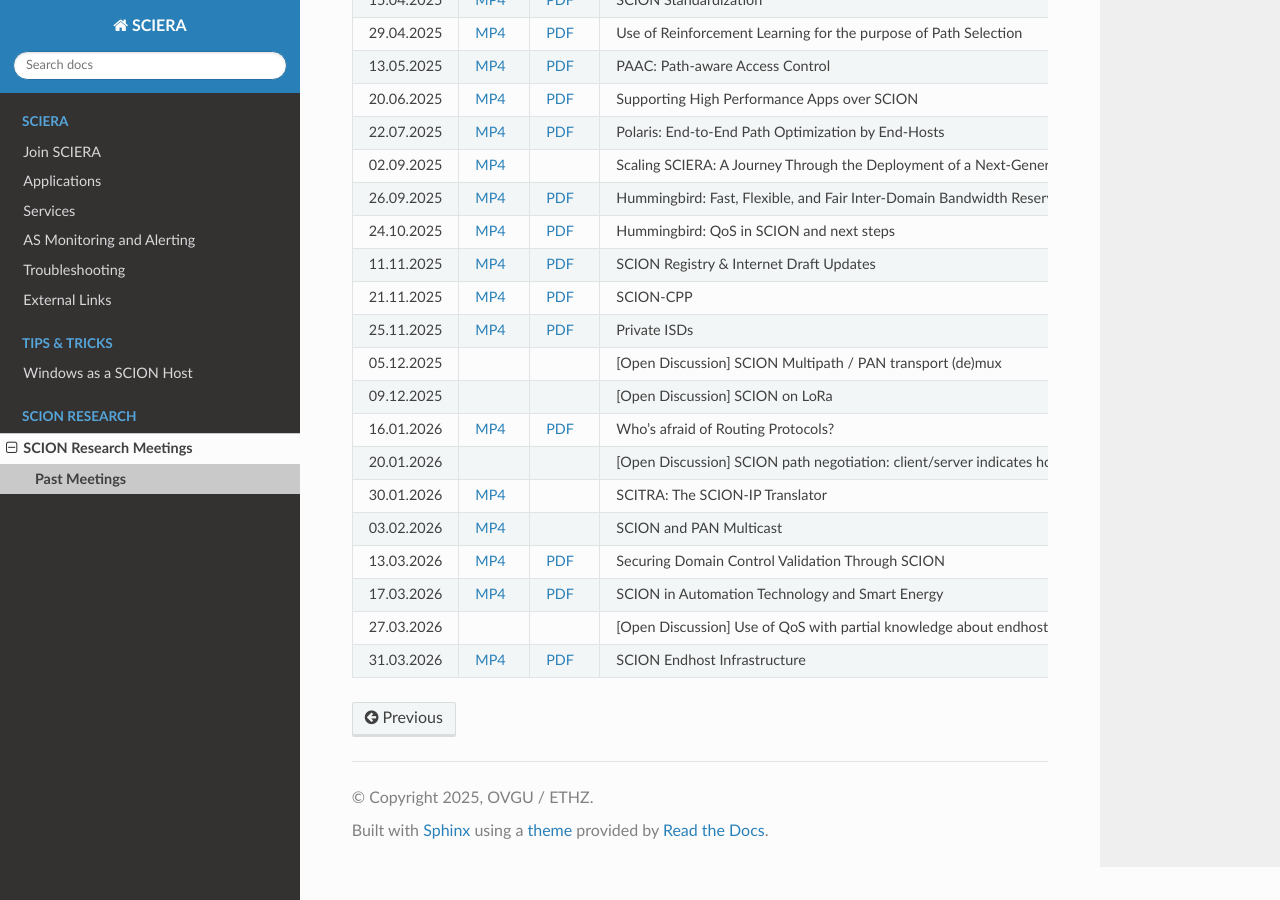
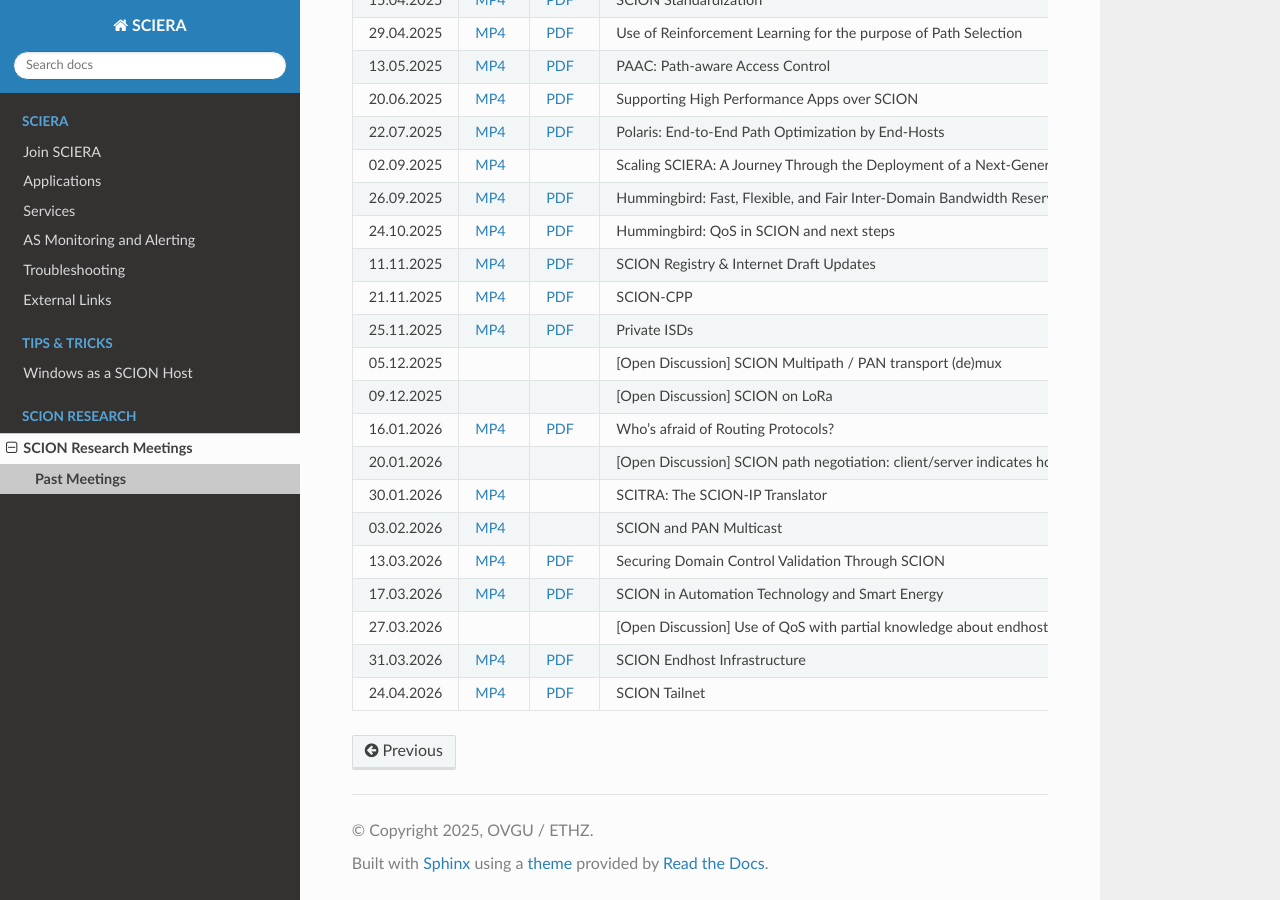
Before and after one commit to netsys-lab/scion-education-network-documentation, a Sphinx documentation site: the page built from docs/source/scion-research/meetings/past.rst, in a window 1280 px wide and 900 px high, scrolled down 917 px. Built offline with Sphinx 7.4.7 and the Read the Docs theme 3.1.0, drawn with Linux system fonts in a browser that asks for light colours.

Commit message:
Tailnet SCION Tailscale (#42)
* Add Tailnet video.

* Add Tailnet PDF slides.

```diff
--- a/docs/source/scion-research/meetings/past.rst
+++ b/docs/source/scion-research/meetings/past.rst
@@ -261,3 +261,9 @@
       - SCION Endhost Infrastructure
       - Stefan Dietiker (Anapaya)
       -
+    * - 24.04.2026
+      - `MP4 <https://drive.google.com/file/d/1ufEyctaKB8BtfKuEeTrOE2l6E63zZr4o/view>`__
+      - `PDF <https://drive.google.com/file/d/1kqgXnno4Pxe7EvE9oPp6e09YQL0Kupwh/view>`__
+      - SCION Tailnet
+      - Tony John (OVGU Magdeburg)
+      -
```
